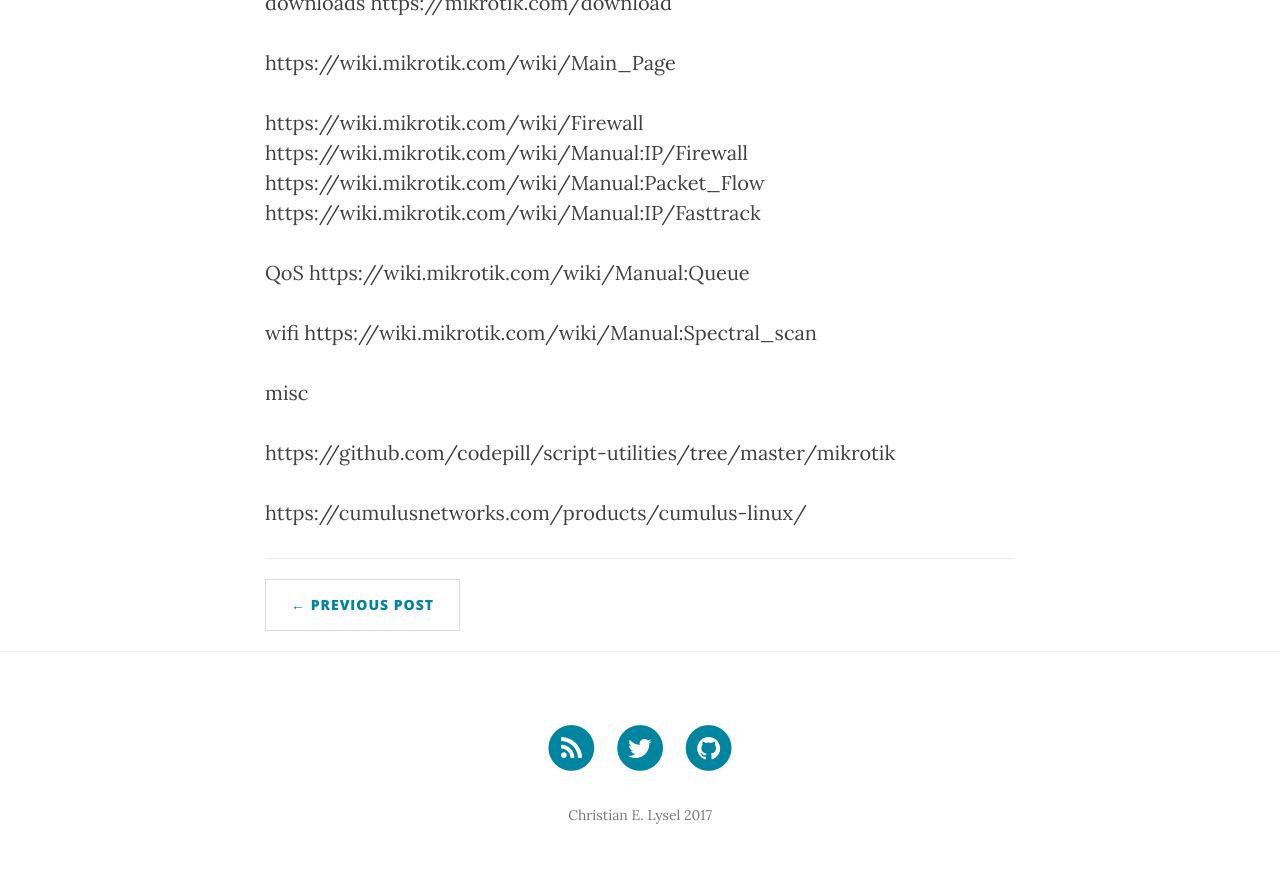
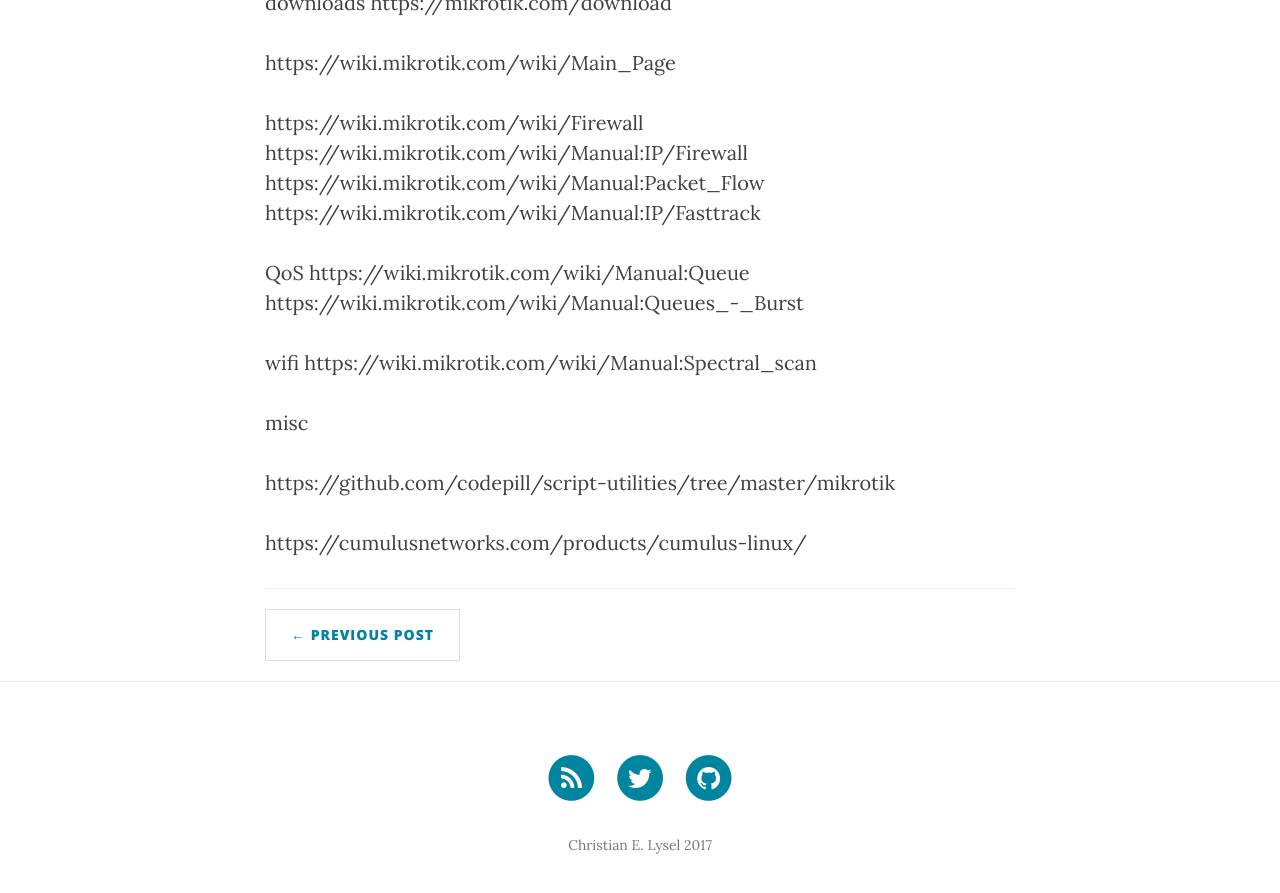
Before and after one commit to clysel/christian.lysel.net, a Jekyll site: the page built from _posts/2017-10-14-mikrotik.markdown, in a window 1280 px wide and 900 px high, scrolled down 625 px. Shown: the top 893 px of the window. Built offline with Jekyll 4.4.1, drawn with Linux system fonts in a browser that asks for light colours; nearby versions of some CDN libraries; some of the changed lines change nothing that is shown.

Commit message:
Update 2017-10-14-mikrotik.markdown

```diff
--- a/_posts/2017-10-14-mikrotik.markdown
+++ b/_posts/2017-10-14-mikrotik.markdown
@@ -19,6 +19,7 @@
 
 QoS
 https://wiki.mikrotik.com/wiki/Manual:Queue
+https://wiki.mikrotik.com/wiki/Manual:Queues_-_Burst
 
 
 wifi
```
